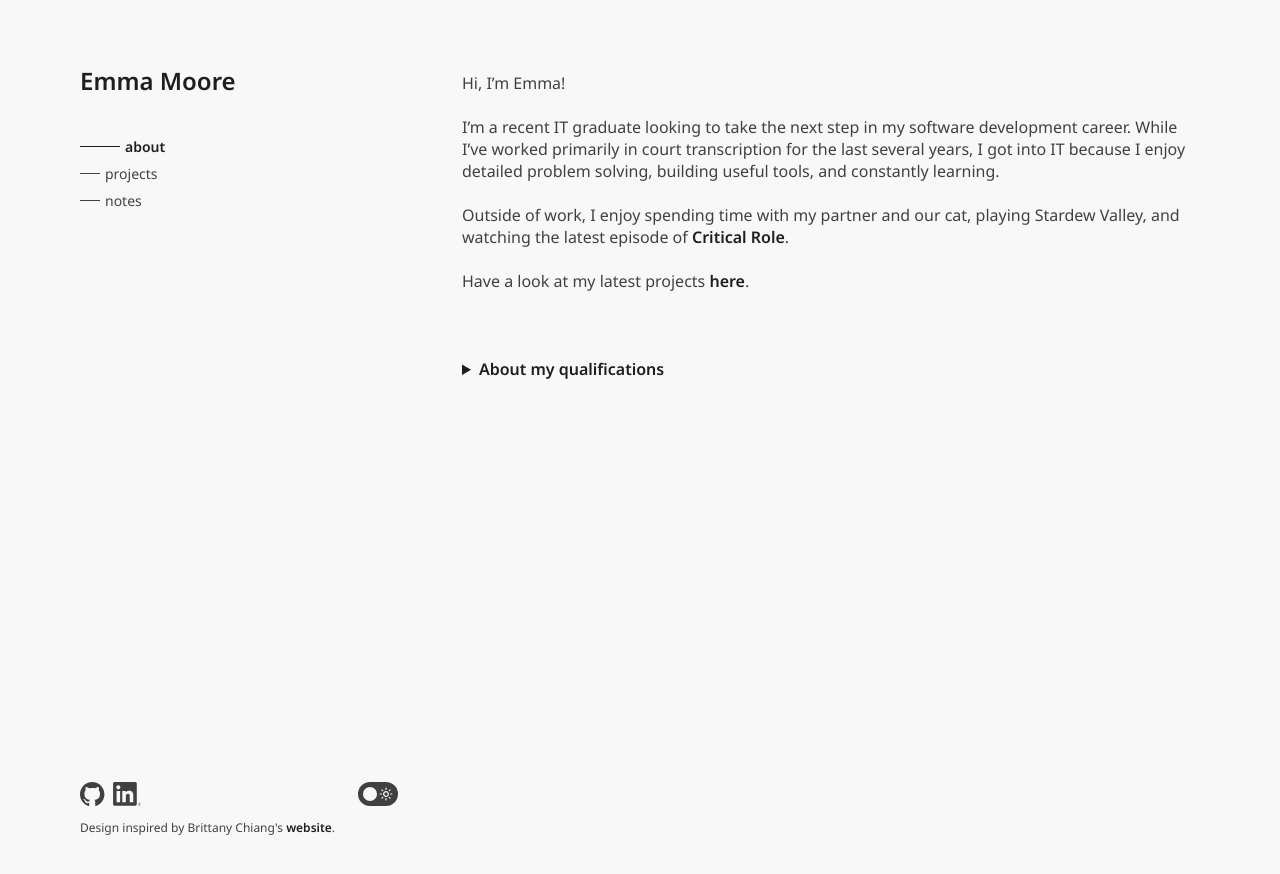
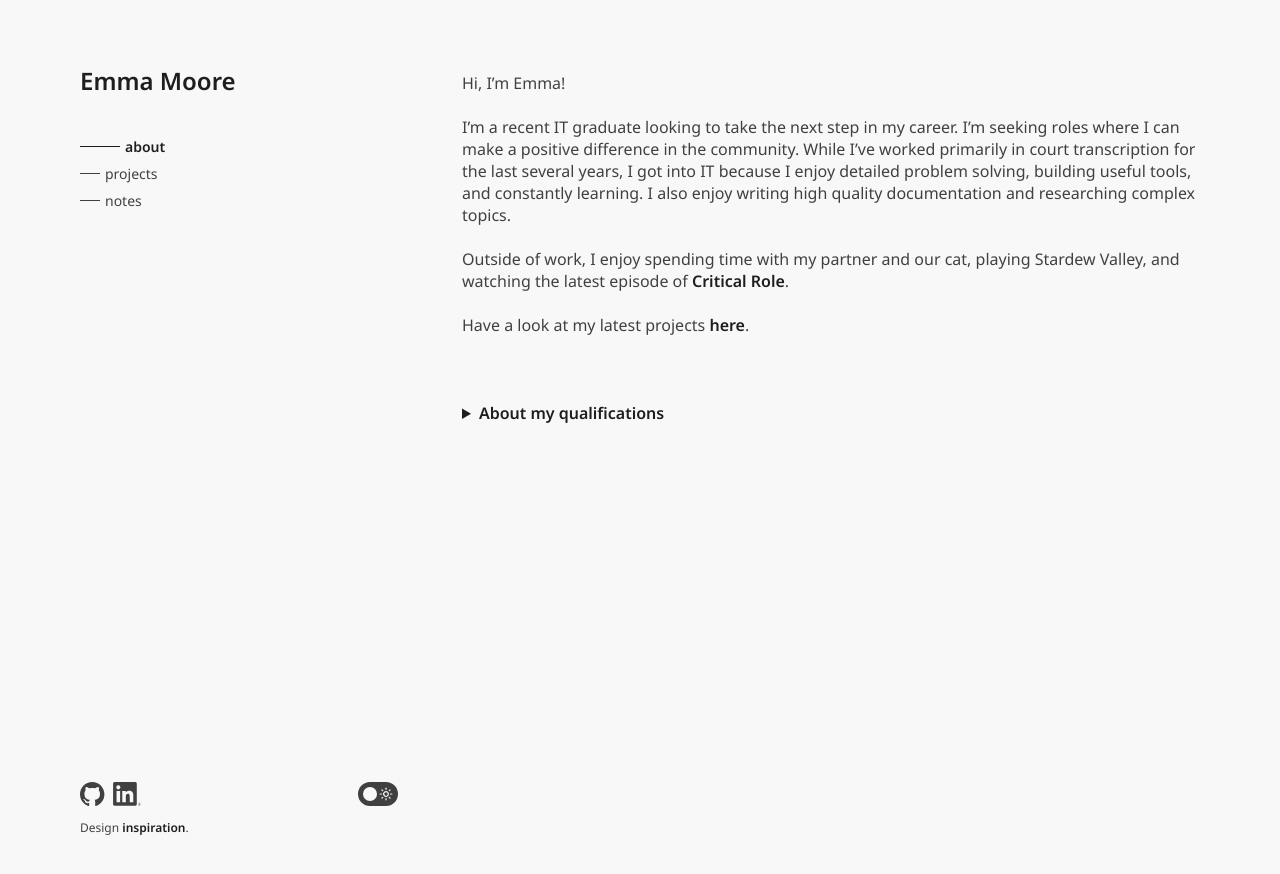
Before and after one commit to emoore29/emoore29.github.io, a Jekyll site: the page built from about.md, in a window 1280 px wide. Shown: the top 874 px of the page. Built offline with Jekyll 4.4.1, drawn with Linux system fonts in a browser that asks for light colours.

Commit message:
Update about and footer

```diff
--- a/_includes/footer.html
+++ b/_includes/footer.html
@@ -17,7 +17,7 @@
     {% include toggle.html %}
   </div>
   <p class="mobile-info">
-    Design inspired by Brittany Chiang's
-    <a href="https://brittanychiang.com/" target="_blank">website</a>.
+    Design
+    <a href="https://brittanychiang.com/" target="_blank">inspiration</a>.
   </p>
 </footer>
--- a/_includes/header.html
+++ b/_includes/header.html
@@ -8,8 +8,8 @@
   <div>
     {% include desktop-buttons.html %}
     <p class="desktop-info">
-      Design inspired by Brittany Chiang's
-      <a href="https://brittanychiang.com/" target="_blank">website</a>.
+      Design
+      <a href="https://brittanychiang.com/" target="_blank">inspiration</a>.
     </p>
   </div>
 </header>
--- a/about.md
+++ b/about.md
@@ -8,7 +8,7 @@ Hi, I'm Emma!
 
 <br>
 
-I'm a recent IT graduate looking to take the next step in my software development career. While I've worked primarily in court transcription for the last several years, I got into IT because I enjoy detailed problem solving, building useful tools, and constantly learning.
+I'm a recent IT graduate looking to take the next step in my career. I'm seeking roles where I can make a positive difference in the community. While I've worked primarily in court transcription for the last several years, I got into IT because I enjoy detailed problem solving, building useful tools, and constantly learning. I also enjoy writing high quality documentation and researching complex topics.
 
 <br>
 
@@ -31,10 +31,10 @@ Have a look at my latest projects [here](https://emoore29.github.io/projects).
   <summary>Graduate Diploma in IT (2024—2025)</summary>
   <br>
   <p>
-    <a href="https://www.une.edu.au/study/courses/graduate-diploma-in-information-technology" target="_blank">Coursework</a> focused on software, web, and app development. This included HTML, CSS, JavaScript, creating robust and flexible programs with Java and Object Oriented Programming principles, and a class-wide project incorporating Git and group collaboration.
+    <a href="https://www.une.edu.au/study/courses/graduate-diploma-in-information-technology" target="_blank">Coursework</a> focused on software, web, and app development. This included HTML, CSS, JavaScript, creating robust and flexible programs with Java and object-oriented programming principles, and a class-wide project incorporating Git and group collaboration.
   </p>
   <br>
-  <p>I supplemented the above with studies in Computer Networking, Parallel and Distributed Computing, Artificial Intelligence, and UI/UX.</p>
+  <p>I supplemented the above with studies in computer networking, parallel and distributed computing, artificial intelligence, and UI/UX.</p>
   <br>
   <h1 class="about-list">Programming Languages:</h1>
   <ul>
```
